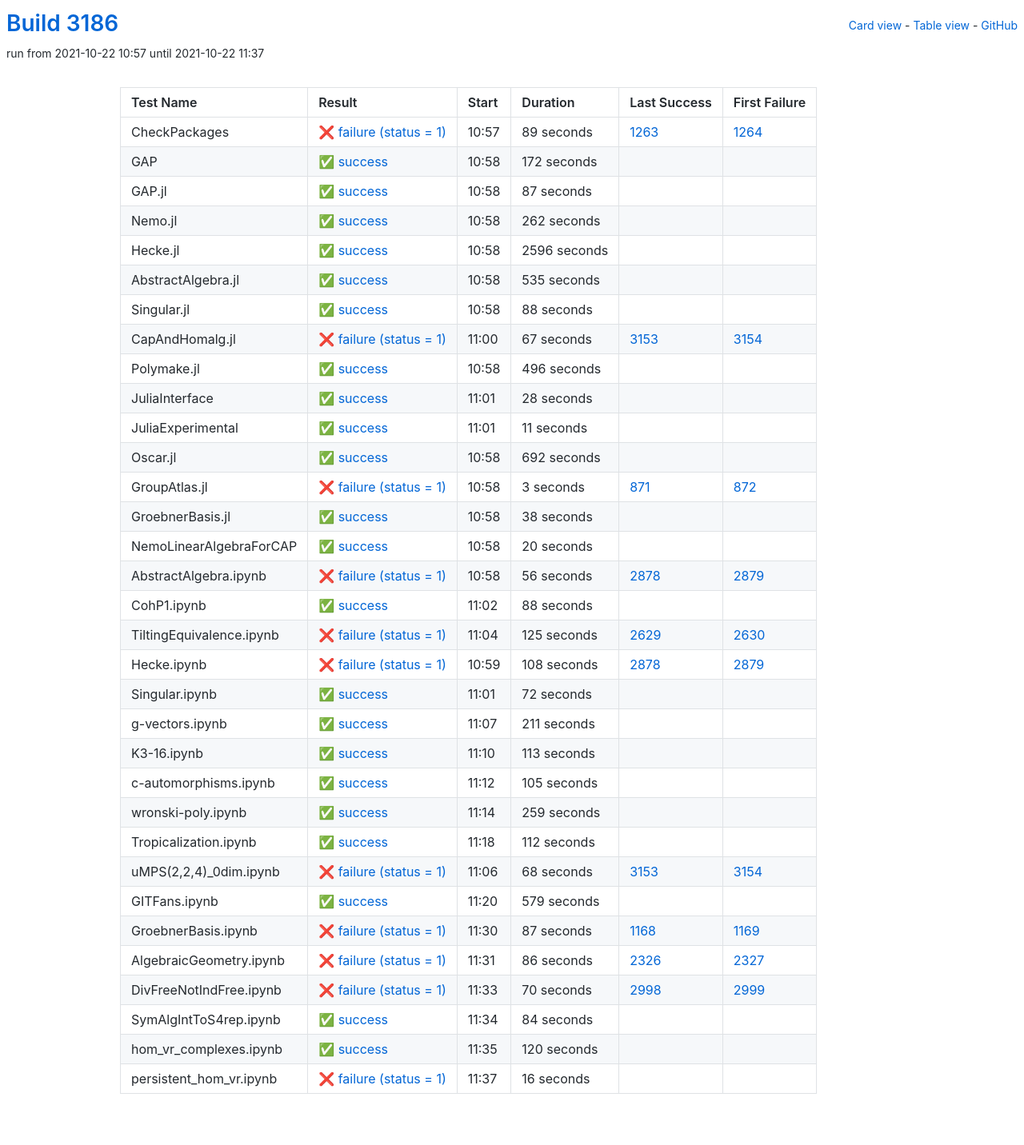
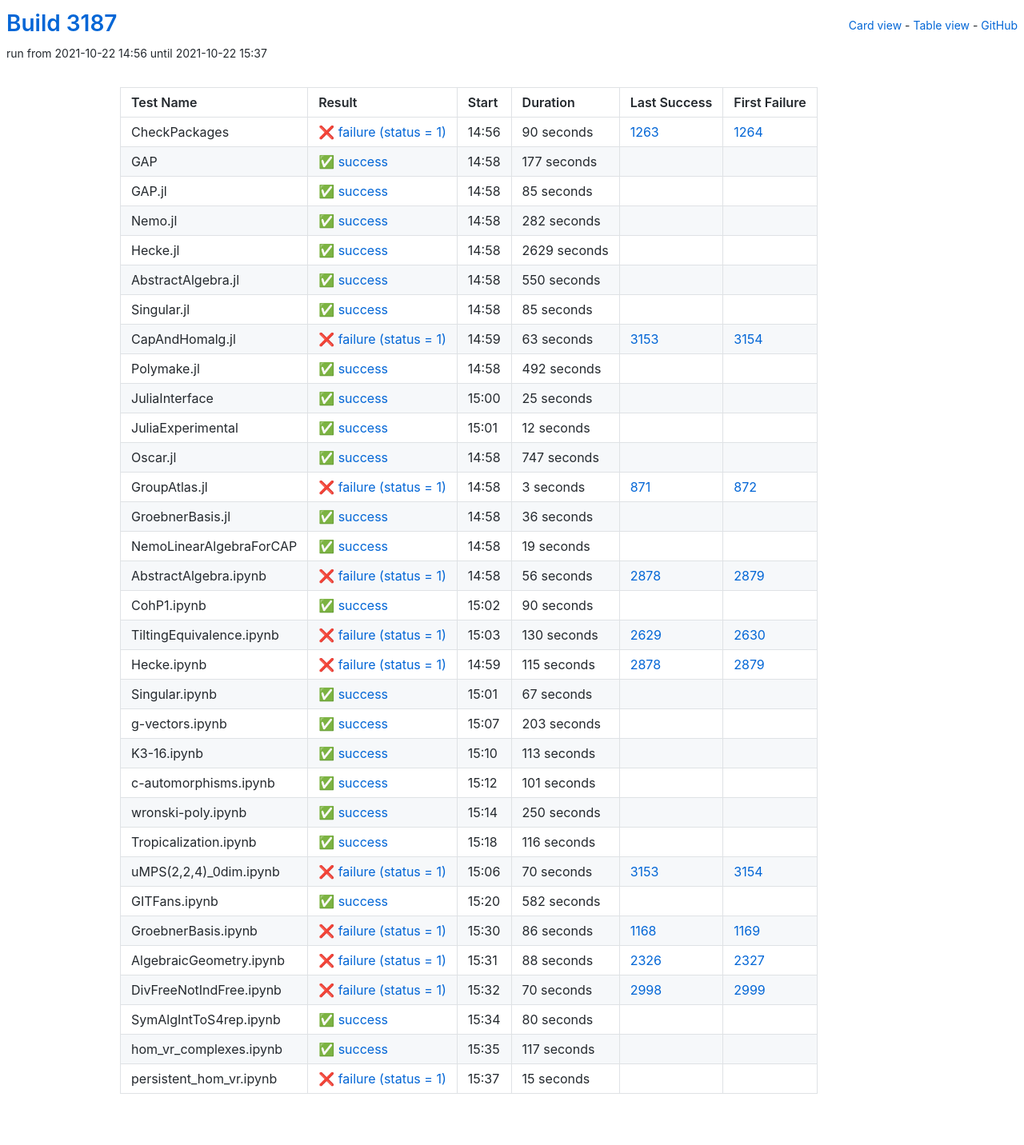
Before and after one commit to oscar-system/oscar-ci-status-stable, a Jekyll site: the page built from table.html, in a window 1280 px wide. Shown: the whole page at 80% size. Built offline with Jekyll 4.4.1, drawn with Linux system fonts in a browser that asks for light colours.

Commit message:
Build #3187

```diff
--- a/_data/ci.yml
+++ b/_data/ci.yml
@@ -1,6 +1,6 @@
 ---
-build: 3186
-build_url: https://oscarci.mathematik.uni-kl.de/job/oscar-stable/3186/
+build: 3187
+build_url: https://oscarci.mathematik.uni-kl.de/job/oscar-stable/3187/
 job: oscar-stable
 organization: oscar-system
 repo: oscar-ci-status-stable
@@ -8,152 +8,152 @@ repourl: https://github.com/oscar-system/oscar-ci-status-stable
 tests:
 - name: CheckPackages
   id: checkpackages
-  log: https://oscarci.mathematik.uni-kl.de/job/oscar-stable/3186/artifact/logs/build-3186/CheckPackages.log
-  start: 2021-10-22 10:57
+  log: https://oscarci.mathematik.uni-kl.de/job/oscar-stable/3187/artifact/logs/build-3187/CheckPackages.log
+  start: 2021-10-22 14:56
   success: false
   exitcode: 1
   status: failure
-  duration: 89
+  duration: 90
   last_success: 1263
   last_success_url: https://oscarci.mathematik.uni-kl.de/job/oscar-stable/1263/
   first_failure: 1264
   first_failure_url: https://oscarci.mathematik.uni-kl.de/job/oscar-stable/1264/
 - name: GAP
   id: gap
-  log: https://oscarci.mathematik.uni-kl.de/job/oscar-stable/3186/artifact/logs/build-3186/GAP.log
-  start: 2021-10-22 10:58
+  log: https://oscarci.mathematik.uni-kl.de/job/oscar-stable/3187/artifact/logs/build-3187/GAP.log
+  start: 2021-10-22 14:58
   success: true
   exitcode: 0
   status: success
-  duration: 172
+  duration: 177
   last_success: false
   last_success_url:
   first_failure: false
   first_failure_url:
 - name: GAP.jl
   id: gap-jl
-  log: https://oscarci.mathematik.uni-kl.de/job/oscar-stable/3186/artifact/logs/build-3186/GAP.jl.log
-  start: 2021-10-22 10:58
+  log: https://oscarci.mathematik.uni-kl.de/job/oscar-stable/3187/artifact/logs/build-3187/GAP.jl.log
+  start: 2021-10-22 14:58
   success: true
   exitcode: 0
   status: success
-  duration: 87
+  duration: 85
   last_success: false
   last_success_url:
   first_failure: false
   first_failure_url:
 - name: Nemo.jl
   id: nemo-jl
-  log: https://oscarci.mathematik.uni-kl.de/job/oscar-stable/3186/artifact/logs/build-3186/Nemo.jl.log
-  start: 2021-10-22 10:58
+  log: https://oscarci.mathematik.uni-kl.de/job/oscar-stable/3187/artifact/logs/build-3187/Nemo.jl.log
+  start: 2021-10-22 14:58
   success: true
   exitcode: 0
   status: success
-  duration: 262
+  duration: 282
   last_success: false
   last_success_url:
   first_failure: false
   first_failure_url:
 - name: Hecke.jl
   id: hecke-jl
-  log: https://oscarci.mathematik.uni-kl.de/job/oscar-stable/3186/artifact/logs/build-3186/Hecke.jl.log
-  start: 2021-10-22 10:58
+  log: https://oscarci.mathematik.uni-kl.de/job/oscar-stable/3187/artifact/logs/build-3187/Hecke.jl.log
+  start: 2021-10-22 14:58
   success: true
   exitcode: 0
   status: success
-  duration: 2596
+  duration: 2629
   last_success: false
   last_success_url:
   first_failure: false
   first_failure_url:
 - name: AbstractAlgebra.jl
   id: abstractalgebra-jl
-  log: https://oscarci.mathematik.uni-kl.de/job/oscar-stable/3186/artifact/logs/build-3186/AbstractAlgebra.jl.log
-  start: 2021-10-22 10:58
+  log: https://oscarci.mathematik.uni-kl.de/job/oscar-stable/3187/artifact/logs/build-3187/AbstractAlgebra.jl.log
+  start: 2021-10-22 14:58
   success: true
   exitcode: 0
   status: success
-  duration: 535
+  duration: 550
   last_success: false
   last_success_url:
   first_failure: false
   first_failure_url:
 - name: Singular.jl
   id: singular-jl
-  log: https://oscarci.mathematik.uni-kl.de/job/oscar-stable/3186/artifact/logs/build-3186/Singular.jl.log
-  start: 2021-10-22 10:58
+  log: https://oscarci.mathematik.uni-kl.de/job/oscar-stable/3187/artifact/logs/build-3187/Singular.jl.log
+  start: 2021-10-22 14:58
   success: true
   exitcode: 0
   status: success
-  duration: 88
+  duration: 85
   last_success: false
   last_success_url:
   first_failure: false
   first_failure_url:
 - name: CapAndHomalg.jl
   id: capandhomalg-jl
-  log: https://oscarci.mathematik.uni-kl.de/job/oscar-stable/3186/artifact/logs/build-3186/CapAndHomalg.jl.log
-  start: 2021-10-22 11:00
+  log: https://oscarci.mathematik.uni-kl.de/job/oscar-stable/3187/artifact/logs/build-3187/CapAndHomalg.jl.log
+  start: 2021-10-22 14:59
   success: false
   exitcode: 1
   status: failure
-  duration: 67
+  duration: 63
   last_success: 3153
   last_success_url: https://oscarci.mathematik.uni-kl.de/job/oscar-stable/3153/
   first_failure: 3154
   first_failure_url: https://oscarci.mathematik.uni-kl.de/job/oscar-stable/3154/
 - name: Polymake.jl
   id: polymake-jl
-  log: https://oscarci.mathematik.uni-kl.de/job/oscar-stable/3186/artifact/logs/build-3186/Polymake.jl.log
-  start: 2021-10-22 10:58
+  log: https://oscarci.mathematik.uni-kl.de/job/oscar-stable/3187/artifact/logs/build-3187/Polymake.jl.log
+  start: 2021-10-22 14:58
   success: true
   exitcode: 0
   status: success
-  duration: 496
+  duration: 492
   last_success: false
   last_success_url:
   first_failure: false
   first_failure_url:
 - name: JuliaInterface
   id: juliainterface
-  log: https://oscarci.mathematik.uni-kl.de/job/oscar-stable/3186/artifact/logs/build-3186/JuliaInterface.log
-  start: 2021-10-22 11:01
+  log: https://oscarci.mathematik.uni-kl.de/job/oscar-stable/3187/artifact/logs/build-3187/JuliaInterface.log
+  start: 2021-10-22 15:00
   success: true
   exitcode: 0
   status: success
-  duration: 28
+  duration: 25
   last_success: false
   last_success_url:
   first_failure: false
   first_failure_url:
 - name: JuliaExperimental
   id: juliaexperimental
-  log: https://oscarci.mathematik.uni-kl.de/job/oscar-stable/3186/artifact/logs/build-3186/JuliaExperimental.log
-  start: 2021-10-22 11:01
+  log: https://oscarci.mathematik.uni-kl.de/job/oscar-stable/3187/artifact/logs/build-3187/JuliaExperimental.log
+  start: 2021-10-22 15:01
   success: true
   exitcode: 0
   status: success
-  duration: 11
+  duration: 12
   last_success: false
   last_success_url:
   first_failure: false
   first_failure_url:
 - name: Oscar.jl
   id: oscar-jl
-  log: https://oscarci.mathematik.uni-kl.de/job/oscar-stable/3186/artifact/logs/build-3186/Oscar.jl.log
-  start: 2021-10-22 10:58
+  log: https://oscarci.mathematik.uni-kl.de/job/oscar-stable/3187/artifact/logs/build-3187/Oscar.jl.log
+  start: 2021-10-22 14:58
   success: true
   exitcode: 0
   status: success
-  duration: 692
+  duration: 747
   last_success: false
   last_success_url:
   first_failure: false
   first_failure_url:
 - name: GroupAtlas.jl
   id: groupatlas-jl
-  log: https://oscarci.mathematik.uni-kl.de/job/oscar-stable/3186/artifact/logs/build-3186/GroupAtlas.jl.log
-  start: 2021-10-22 10:58
+  log: https://oscarci.mathematik.uni-kl.de/job/oscar-stable/3187/artifact/logs/build-3187/GroupAtlas.jl.log
+  start: 2021-10-22 14:58
   success: false
   exitcode: 1
   status: failure
@@ -164,32 +164,32 @@ tests:
   first_failure_url: https://oscarci.mathematik.uni-kl.de/job/oscar-stable/872/
 - name: GroebnerBasis.jl
   id: groebnerbasis-jl
-  log: https://oscarci.mathematik.uni-kl.de/job/oscar-stable/3186/artifact/logs/build-3186/GroebnerBasis.jl.log
-  start: 2021-10-22 10:58
+  log: https://oscarci.mathematik.uni-kl.de/job/oscar-stable/3187/artifact/logs/build-3187/GroebnerBasis.jl.log
+  start: 2021-10-22 14:58
   success: true
   exitcode: 0
   status: success
-  duration: 38
+  duration: 36
   last_success: false
   last_success_url:
   first_failure: false
   first_failure_url:
 - name: NemoLinearAlgebraForCAP
   id: nemolinearalgebraforcap
-  log: https://oscarci.mathematik.uni-kl.de/job/oscar-stable/3186/artifact/logs/build-3186/NemoLinearAlgebraForCAP.log
-  start: 2021-10-22 10:58
+  log: https://oscarci.mathematik.uni-kl.de/job/oscar-stable/3187/artifact/logs/build-3187/NemoLinearAlgebraForCAP.log
+  start: 2021-10-22 14:58
   success: true
   exitcode: 0
   status: success
-  duration: 20
+  duration: 19
   last_success: false
   last_success_url:
   first_failure: false
   first_failure_url:
 - name: AbstractAlgebra.ipynb
   id: abstractalgebra-ipynb
-  log: https://oscarci.mathematik.uni-kl.de/job/oscar-stable/3186/artifact/logs/build-3186/AbstractAlgebra.ipynb.log
-  start: 2021-10-22 10:58
+  log: https://oscarci.mathematik.uni-kl.de/job/oscar-stable/3187/artifact/logs/build-3187/AbstractAlgebra.ipynb.log
+  start: 2021-10-22 14:58
   success: false
   exitcode: 1
   status: failure
@@ -200,68 +200,68 @@ tests:
   first_failure_url: https://oscarci.mathematik.uni-kl.de/job/oscar-stable/2879/
 - name: CohP1.ipynb
   id: cohp1-ipynb
-  log: https://oscarci.mathematik.uni-kl.de/job/oscar-stable/3186/artifact/logs/build-3186/CohP1.ipynb.log
-  start: 2021-10-22 11:02
+  log: https://oscarci.mathematik.uni-kl.de/job/oscar-stable/3187/artifact/logs/build-3187/CohP1.ipynb.log
+  start: 2021-10-22 15:02
   success: true
   exitcode: 0
   status: success
-  duration: 88
+  duration: 90
   last_success: false
   last_success_url:
   first_failure: false
   first_failure_url:
 - name: TiltingEquivalence.ipynb
   id: tiltingequivalence-ipynb
-  log: https://oscarci.mathematik.uni-kl.de/job/oscar-stable/3186/artifact/logs/build-3186/TiltingEquivalence.ipynb.log
-  start: 2021-10-22 11:04
+  log: https://oscarci.mathematik.uni-kl.de/job/oscar-stable/3187/artifact/logs/build-3187/TiltingEquivalence.ipynb.log
+  start: 2021-10-22 15:03
   success: false
   exitcode: 1
   status: failure
-  duration: 125
+  duration: 130
   last_success: 2629
   last_success_url: https://oscarci.mathematik.uni-kl.de/job/oscar-stable/2629/
   first_failure: 2630
   first_failure_url: https://oscarci.mathematik.uni-kl.de/job/oscar-stable/2630/
 - name: Hecke.ipynb
   id: hecke-ipynb
-  log: https://oscarci.mathematik.uni-kl.de/job/oscar-stable/3186/artifact/logs/build-3186/Hecke.ipynb.log
-  start: 2021-10-22 10:59
+  log: https://oscarci.mathematik.uni-kl.de/job/oscar-stable/3187/artifact/logs/build-3187/Hecke.ipynb.log
+  start: 2021-10-22 14:59
   success: false
   exitcode: 1
   status: failure
-  duration: 108
+  duration: 115
   last_success: 2878
   last_success_url: https://oscarci.mathematik.uni-kl.de/job/oscar-stable/2878/
   first_failure: 2879
   first_failure_url: https://oscarci.mathematik.uni-kl.de/job/oscar-stable/2879/
 - name: Singular.ipynb
   id: singular-ipynb
-  log: https://oscarci.mathematik.uni-kl.de/job/oscar-stable/3186/artifact/logs/build-3186/Singular.ipynb.log
-  start: 2021-10-22 11:01
+  log: https://oscarci.mathematik.uni-kl.de/job/oscar-stable/3187/artifact/logs/build-3187/Singular.ipynb.log
+  start: 2021-10-22 15:01
   success: true
   exitcode: 0
   status: success
-  duration: 72
+  duration: 67
   last_success: false
   last_success_url:
   first_failure: false
   first_failure_url:
 - name: g-vectors.ipynb
   id: g-vectors-ipynb
-  log: https://oscarci.mathematik.uni-kl.de/job/oscar-stable/3186/artifact/logs/build-3186/g-vectors.ipynb.log
-  start: 2021-10-22 11:07
+  log: https://oscarci.mathematik.uni-kl.de/job/oscar-stable/3187/artifact/logs/build-3187/g-vectors.ipynb.log
+  start: 2021-10-22 15:07
   success: true
   exitcode: 0
   status: success
-  duration: 211
+  duration: 203
   last_success: false
   last_success_url:
   first_failure: false
   first_failure_url:
 - name: K3-16.ipynb
   id: k3-16-ipynb
-  log: https://oscarci.mathematik.uni-kl.de/job/oscar-stable/3186/artifact/logs/build-3186/K3-16.ipynb.log
-  start: 2021-10-22 11:10
+  log: https://oscarci.mathematik.uni-kl.de/job/oscar-stable/3187/artifact/logs/build-3187/K3-16.ipynb.log
+  start: 2021-10-22 15:10
   success: true
   exitcode: 0
   status: success
@@ -272,92 +272,92 @@ tests:
   first_failure_url:
 - name: c-automorphisms.ipynb
   id: c-automorphisms-ipynb
-  log: https://oscarci.mathematik.uni-kl.de/job/oscar-stable/3186/artifact/logs/build-3186/c-automorphisms.ipynb.log
-  start: 2021-10-22 11:12
+  log: https://oscarci.mathematik.uni-kl.de/job/oscar-stable/3187/artifact/logs/build-3187/c-automorphisms.ipynb.log
+  start: 2021-10-22 15:12
   success: true
   exitcode: 0
   status: success
-  duration: 105
+  duration: 101
   last_success: false
   last_success_url:
   first_failure: false
   first_failure_url:
 - name: wronski-poly.ipynb
   id: wronski-poly-ipynb
-  log: https://oscarci.mathematik.uni-kl.de/job/oscar-stable/3186/artifact/logs/build-3186/wronski-poly.ipynb.log
-  start: 2021-10-22 11:14
+  log: https://oscarci.mathematik.uni-kl.de/job/oscar-stable/3187/artifact/logs/build-3187/wronski-poly.ipynb.log
+  start: 2021-10-22 15:14
   success: true
   exitcode: 0
   status: success
-  duration: 259
+  duration: 250
   last_success: false
   last_success_url:
   first_failure: false
   first_failure_url:
 - name: Tropicalization.ipynb
   id: tropicalization-ipynb
-  log: https://oscarci.mathematik.uni-kl.de/job/oscar-stable/3186/artifact/logs/build-3186/Tropicalization.ipynb.log
-  start: 2021-10-22 11:18
+  log: https://oscarci.mathematik.uni-kl.de/job/oscar-stable/3187/artifact/logs/build-3187/Tropicalization.ipynb.log
+  start: 2021-10-22 15:18
   success: true
   exitcode: 0
   status: success
-  duration: 112
+  duration: 116
   last_success: false
   last_success_url:
   first_failure: false
   first_failure_url:
 - name: uMPS(2,2,4)_0dim.ipynb
   id: umps-2-2-4-0dim-ipynb
-  log: https://oscarci.mathematik.uni-kl.de/job/oscar-stable/3186/artifact/logs/build-3186/uMPS-2-2-4-_0dim.ipynb.log
-  start: 2021-10-22 11:06
+  log: https://oscarci.mathematik.uni-kl.de/job/oscar-stable/3187/artifact/logs/build-3187/uMPS-2-2-4-_0dim.ipynb.log
+  start: 2021-10-22 15:06
   success: false
   exitcode: 1
   status: failure
-  duration: 68
+  duration: 70
   last_success: 3153
   last_success_url: https://oscarci.mathematik.uni-kl.de/job/oscar-stable/3153/
   first_failure: 3154
   first_failure_url: https://oscarci.mathematik.uni-kl.de/job/oscar-stable/3154/
 - name: GITFans.ipynb
   id: gitfans-ipynb
-  log: https://oscarci.mathematik.uni-kl.de/job/oscar-stable/3186/artifact/logs/build-3186/GITFans.ipynb.log
-  start: 2021-10-22 11:20
+  log: https://oscarci.mathematik.uni-kl.de/job/oscar-stable/3187/artifact/logs/build-3187/GITFans.ipynb.log
+  start: 2021-10-22 15:20
   success: true
   exitcode: 0
   status: success
-  duration: 579
+  duration: 582
   last_success: false
   last_success_url:
   first_failure: false
   first_failure_url:
 - name: GroebnerBasis.ipynb
   id: groebnerbasis-ipynb
-  log: https://oscarci.mathematik.uni-kl.de/job/oscar-stable/3186/artifact/logs/build-3186/GroebnerBasis.ipynb.log
-  start: 2021-10-22 11:30
+  log: https://oscarci.mathematik.uni-kl.de/job/oscar-stable/3187/artifact/logs/build-3187/GroebnerBasis.ipynb.log
+  start: 2021-10-22 15:30
   success: false
   exitcode: 1
   status: failure
-  duration: 87
+  duration: 86
   last_success: 1168
   last_success_url: https://oscarci.mathematik.uni-kl.de/job/oscar-stable/1168/
   first_failure: 1169
   first_failure_url: https://oscarci.mathematik.uni-kl.de/job/oscar-stable/1169/
 - name: AlgebraicGeometry.ipynb
   id: algebraicgeometry-ipynb
-  log: https://oscarci.mathematik.uni-kl.de/job/oscar-stable/3186/artifact/logs/build-3186/AlgebraicGeometry.ipynb.log
-  start: 2021-10-22 11:31
+  log: https://oscarci.mathematik.uni-kl.de/job/oscar-stable/3187/artifact/logs/build-3187/AlgebraicGeometry.ipynb.log
+  start: 2021-10-22 15:31
   success: false
   exitcode: 1
   status: failure
-  duration: 86
+  duration: 88
   last_success: 2326
   last_success_url: https://oscarci.mathematik.uni-kl.de/job/oscar-stable/2326/
   first_failure: 2327
   first_failure_url: https://oscarci.mathematik.uni-kl.de/job/oscar-stable/2327/
 - name: DivFreeNotIndFree.ipynb
   id: divfreenotindfree-ipynb
-  log: https://oscarci.mathematik.uni-kl.de/job/oscar-stable/3186/artifact/logs/build-3186/DivFreeNotIndFree.ipynb.log
-  start: 2021-10-22 11:33
+  log: https://oscarci.mathematik.uni-kl.de/job/oscar-stable/3187/artifact/logs/build-3187/DivFreeNotIndFree.ipynb.log
+  start: 2021-10-22 15:32
   success: false
   exitcode: 1
   status: failure
@@ -368,36 +368,36 @@ tests:
   first_failure_url: https://oscarci.mathematik.uni-kl.de/job/oscar-stable/2999/
 - name: SymAlgIntToS4rep.ipynb
   id: symalginttos4rep-ipynb
-  log: https://oscarci.mathematik.uni-kl.de/job/oscar-stable/3186/artifact/logs/build-3186/SymAlgIntToS4rep.ipynb.log
-  start: 2021-10-22 11:34
+  log: https://oscarci.mathematik.uni-kl.de/job/oscar-stable/3187/artifact/logs/build-3187/SymAlgIntToS4rep.ipynb.log
+  start: 2021-10-22 15:34
   success: true
   exitcode: 0
   status: success
-  duration: 84
+  duration: 80
   last_success: false
   last_success_url:
   first_failure: false
   first_failure_url:
 - name: hom_vr_complexes.ipynb
   id: hom-vr-complexes-ipynb
-  log: https://oscarci.mathematik.uni-kl.de/job/oscar-stable/3186/artifact/logs/build-3186/hom_vr_complexes.ipynb.log
-  start: 2021-10-22 11:35
+  log: https://oscarci.mathematik.uni-kl.de/job/oscar-stable/3187/artifact/logs/build-3187/hom_vr_complexes.ipynb.log
+  start: 2021-10-22 15:35
   success: true
   exitcode: 0
   status: success
-  duration: 120
+  duration: 117
   last_success: false
   last_success_url:
   first_failure: false
   first_failure_url:
 - name: persistent_hom_vr.ipynb
   id: persistent-hom-vr-ipynb
-  log: https://oscarci.mathematik.uni-kl.de/job/oscar-stable/3186/artifact/logs/build-3186/persistent_hom_vr.ipynb.log
-  start: 2021-10-22 11:37
+  log: https://oscarci.mathematik.uni-kl.de/job/oscar-stable/3187/artifact/logs/build-3187/persistent_hom_vr.ipynb.log
+  start: 2021-10-22 15:37
   success: false
   exitcode: 1
   status: failure
-  duration: 16
+  duration: 15
   last_success: false
   last_success_url:
   first_failure: false
```
Also changed, not shown: README.md.
